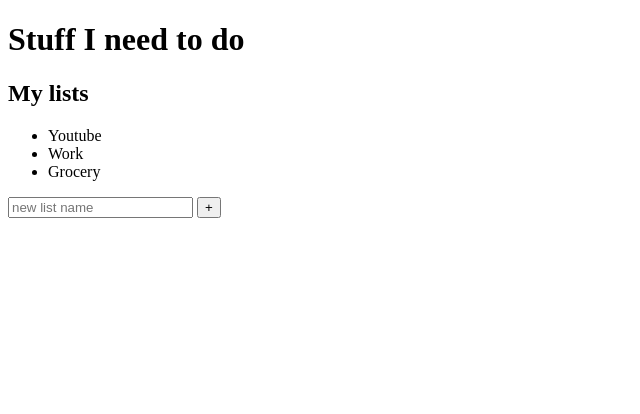
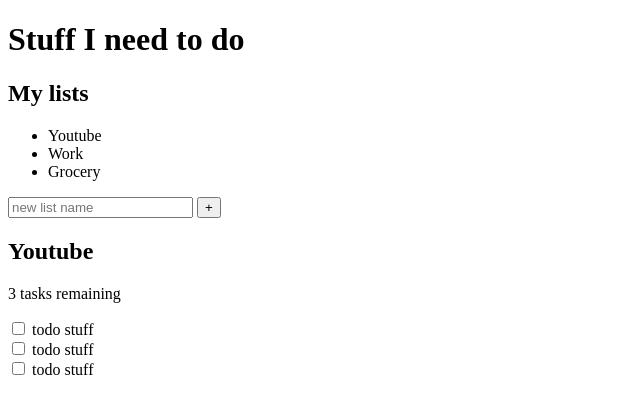
Before and after one commit to dornkholland/todo_list_app, a plain HTML site: page index.html in a window 1280 px wide. Shown: the whole page, without its empty margins (0-640 px from the left). Drawn offline with Linux system fonts and the light colour scheme.

Commit message:
completed html for checkbox

```diff
--- a/index.html
+++ b/index.html
@@ -29,6 +29,52 @@
       </form>
     </div>
 
-    <div class="todo-list"></div>
+    <!-- header of the todo list -->
+    <div class="todo-list">
+      <div class="todo-header">
+        <h2 class="list-title">Youtube</h2>
+        <p class="task-count">3 tasks remaining</p>
+      </div>
+
+      <!-- body of the actual todo list -->
+      <div class="todo-body">
+        <div class="tasks">
+          <!-- each individual task -->
+
+          <!-- begin task 1 -->
+          <div class="task">
+            <input type="checkbox" id="task-1" />
+            <label for="task-1">
+              <span class="custom-checkbox"></span>
+              todo stuff
+            </label>
+          </div>
+          <!-- end task 1 -->
+
+          <!-- begin task 2 -->
+          <div class="task">
+            <input type="checkbox" id="task-2" />
+            <label for="task-2">
+              <span class="custom-checkbox"></span>
+              todo stuff
+            </label>
+          </div>
+          <!-- end task 2 -->
+
+          <!-- begin task 3 -->
+          <div class="task">
+            <input type="checkbox" id="task-3" />
+            <label for="task-3">
+              <span class="custom-checkbox"></span>
+              todo stuff
+            </label>
+          </div>
+          <!-- end task 3 -->
+        </div>
+
+        <div class="new-task-creator"></div>
+        <div class="delete-stuff"></div>
+      </div>
+    </div>
   </body>
 </html>
```
